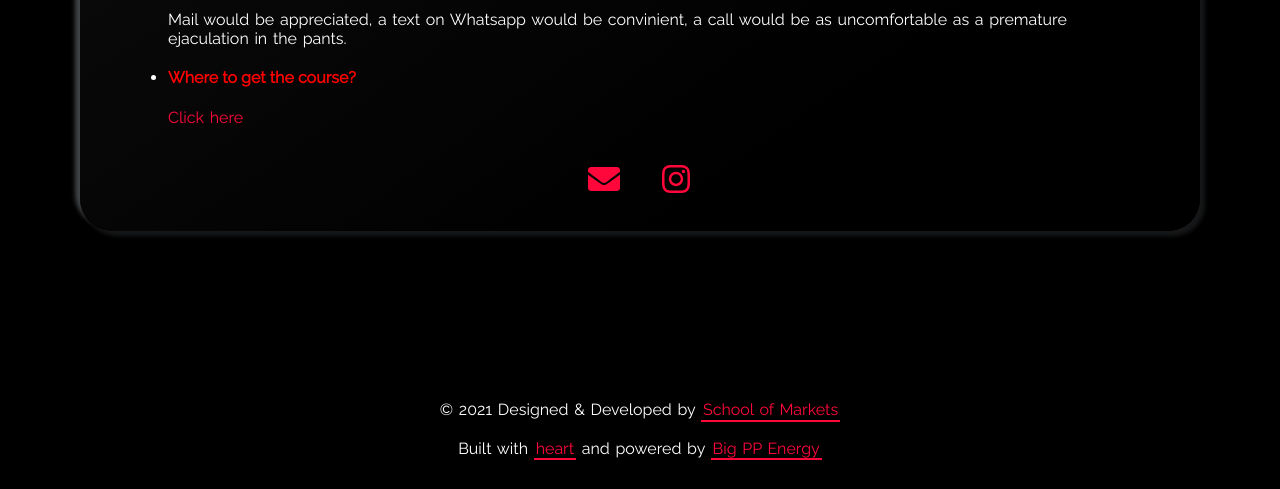
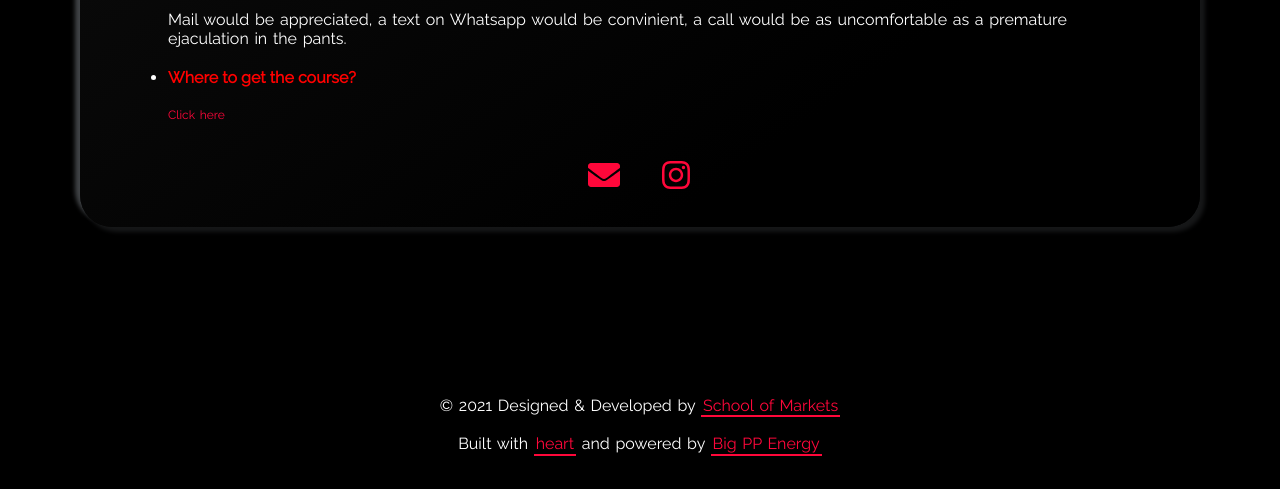
Before and after one commit to schoolofstonks/schoolofstonks, a Jekyll site: the page built from index.html, in a window 1280 px wide. Shown: the part 5539-6028 px from the top of the page. Built offline with Jekyll 4.4.1, drawn with Linux system fonts in a browser that asks for light colours.

Commit message:
Update _config.yml

```diff
--- a/_config.yml
+++ b/_config.yml
@@ -49,7 +49,7 @@
     </li>
     <li><h4 style="color:red">If I need a custom course, can I get in touch?</h4><p>Mail would be appreciated, a text on Whatsapp would be convinient, a call would be as uncomfortable as a premature ejaculation in the pants.</p>
     </li>
-    <li><h4 style="color:red">Where to get the course?</h4><p><a href="https://rzp.io/SMMCpro"> Click here</a></p></li></ul>
+    <li><h4 style="color:red">Where to get the course?</h4><p style="font-size:12px"><a href="https://rzp.io/SMMCpro"> Click here</a></p></li></ul>
 plugins:
   - "jekyll-github-metadata"
 
```
